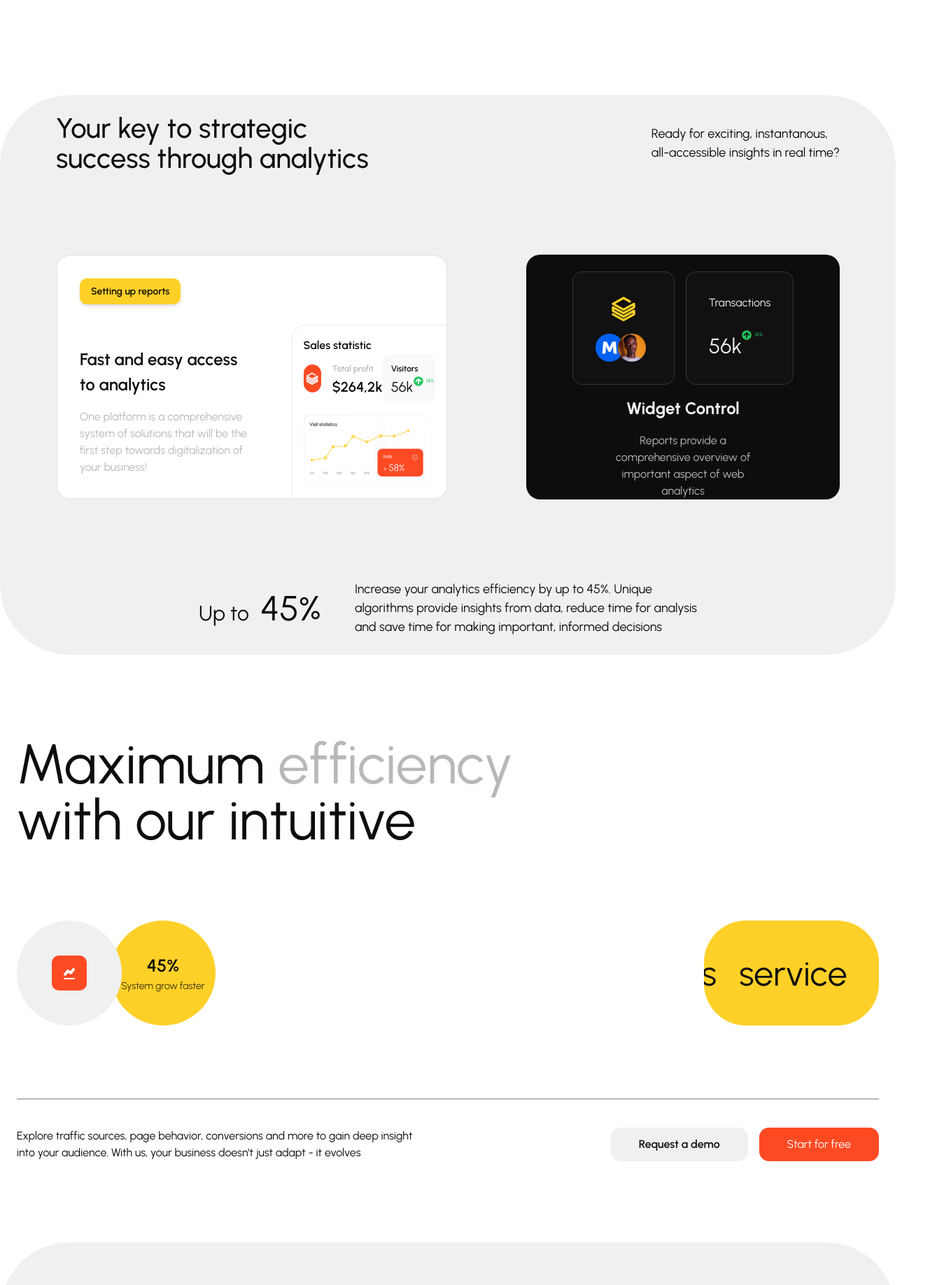
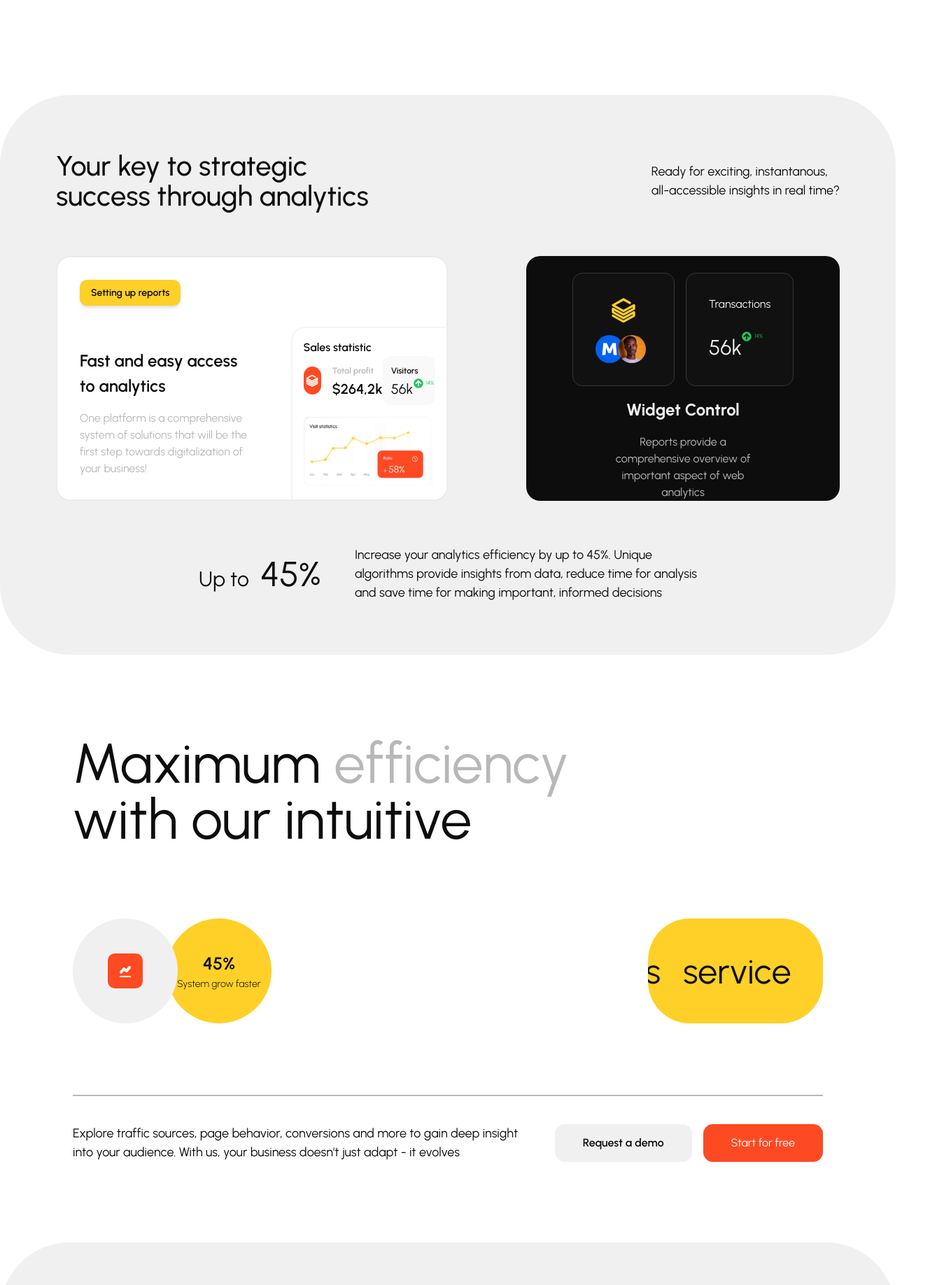
Before and after one commit to dejiborewa/moniepoint, a React (Vite) app: page / in a window 1280 px wide. Shown: the part 720-2557 px from the top of the page at 70% size, 1339 px wide, since content can reach past the window. Built offline with nearby package versions, Linux system fonts and the light colour scheme.

Commit message:
fix: updates

```diff
--- a/src/components/analytics/analytics.tsx
+++ b/src/components/analytics/analytics.tsx
@@ -4,7 +4,7 @@ import { FaArrowCircleUp } from "react-icons/fa";
 
 const Analytics = () => {
   return (
-    <section className="w-auto h-screen rounded-[100px] bg-offWhite -mx-6 px-20 my-10 flex flex-col justify-around 2xl:px-[7.5rem]">
+    <section className="w-auto h-screen rounded-[100px] bg-offWhite -mx-6 my-10 p-20 flex flex-col justify-around 2xl:px-[7.5rem]">
       <div className="flex justify-between items-center">
         <h1 className="leading-[2.7rem] text-[40px] font-[500]">
           Your key to strategic
--- a/src/components/data/data.tsx
+++ b/src/components/data/data.tsx
@@ -2,7 +2,7 @@ import Menu from "../menu/menu";
 
 const Data = () => {
   return (
-    <section className="bg-offWhite h-[145vh] -mx-6 rounded-[100px] pl-10 py-20 2xl:pl-[7.5rem]">
+    <section className="bg-offWhite h-[145vh] -mx-6 rounded-[100px] pl-20 py-20">
       <div className="flex overflow-x-hidden relative top-[15vh] 2xl:top-[20vh]">
         <div className="w-[50%] 2xl:w-[40%]">
           <div className="text-[80px] leading-[6rem]">
--- a/src/components/efficiency/efficiency.tsx
+++ b/src/components/efficiency/efficiency.tsx
@@ -25,7 +25,7 @@ const Efficiency = () => {
   useMotionValue(0);
 
   return (
-    <section className="bg-white h-screen py-10 flex flex-col justify-around 2xl:px-20">
+    <section className="bg-white h-screen py-10 px-20 flex flex-col justify-around">
       <h1 className="text-[50px] leading-[5rem] lg:text-[80px] 2xl:text-[200px] 2xl:leading-[10rem]">
         Maximum <span className="text-darkGrey">efficiency</span> <br />
         with our intuitive
@@ -64,7 +64,7 @@ const Efficiency = () => {
       </div>
 
       <div className="flex justify-between border-t-2 border-darkGrey py-10">
-        <div>
+        <div className="text-base">
           <p>
             Explore traffic sources, page behavior, conversions and more to gain
             deep insight
```
